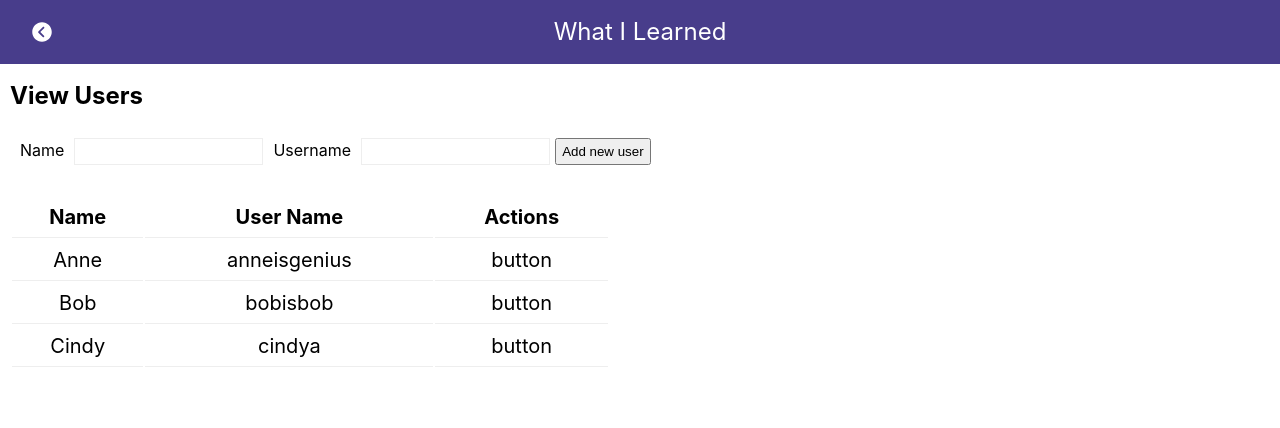
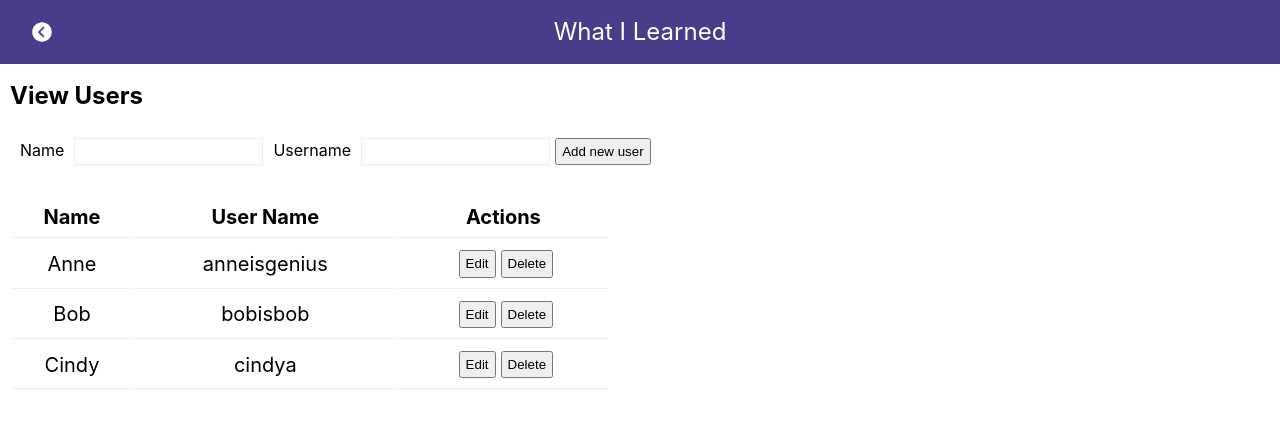
Before and after one commit to saebomp/todayilearned, a React (Create React App) app: page /todolist in a window 1280 px wide. Shown: the top 428 px of the page. Built offline with nearby package versions, Linux system fonts and the light colour scheme; the HTML template or start-up script is replaced by a standard one.

Commit message:
feat : add editUser

```diff
--- /dev/null
+++ b/src/components/Todo/EditUserForm.js
@@ -0,0 +1,62 @@
+import React, {useState, useEffect} from 'react';
+
+const styles = {
+  margin: {
+    marginTop:'30px',
+  },
+  label : {
+    margin:'0 10px'
+  },
+  input : {
+    border:'1px solid #eee',
+    padding:'5px'
+  },
+  btn : {
+    padding:'5px',
+    marginLeft:'5px'
+  }
+}
+
+const EditUserForm = (props) => {
+  const [user, setUser] = useState(props.currentUser)
+
+  const handleInputChange =(event)=> {
+    console.log(event);
+    const {name, value} = event.target;
+    setUser({...user, [name]:value})
+  }
+
+  const handleSubmit = (event) => {
+    console.log('handelsubmit', event);
+    event.preventDefault();
+    props.updateUser(user.id, user)
+  }
+
+  return (
+    <form
+      style={styles.margin}
+      onSubmit={handleSubmit}
+    >
+      <label style={styles.label}>Name</label>
+      <input
+        type="text"
+        name="name"
+        value={user.name}
+        style={styles.input}
+        onChange={handleInputChange}
+      />
+      <label style={styles.label}>Username</label>
+      <input
+        type="text"
+        name="username"
+        value={user.username}
+        style={styles.input}
+        onChange={handleInputChange}
+      />
+      <button style={styles.btn}>Update user</button>
+      <button style={styles.btn}>Cancel</button>
+    </form>
+  )
+  }
+
+export default EditUserForm
--- a/src/components/Todo/Todolist.js
+++ b/src/components/Todo/Todolist.js
@@ -1,6 +1,7 @@
 import React, {useState, useEffect} from 'react';
 import UserTable from './UserTable'
 import AddUserForm from './AddUserForm'
+import EditUserForm from './EditUserForm'
 
 const styles = {
   margin: {
@@ -18,7 +19,8 @@ const AddTodo = () => {
   ]
   const initialFormState = {id:null, name:'', username:''}
   const [users, setUsers] = useState(usersData)
-  const [currentUser, setCurretUser] = useState(initialFormState)
+  const [currentUser, setCurrentUser] = useState(initialFormState)
+  const [editing, setEditing] = useState(false)
 
   const addUser = (user) => {
     user.id = users.length + 1
@@ -27,14 +29,48 @@ const AddTodo = () => {
     //AddUserForm.js에서 props.addUser(user)로 addUser에 user를 보내줌.
   }
 
+  const deleteUser = (id) => {
+    setUsers(users.filter((user) => user.id !== id))
+  }
+
+  const updateUser = (id, updateUser) => {
+    setEditing(false)
+    console.log('updateUser', updateUser)
+    setUsers(users.map((user) =>(
+      user.id === id ? updateUser:user
+    )))
+  }
+
+  const editRow = (user) => {
+    setEditing(true)
+    setCurrentUser({id:user.id, name:user.name, username:user.username})
+  }
+
   return (
   <div style={styles.margin}>
+    {editing ? (
+    <div>
+      <h2>Edit Users</h2>
+      <EditUserForm
+        editing={editing}
+        setEditin={setEditing}
+        currentUser={currentUser}
+        updateUser={updateUser}
+      />
+    </div>
+    ) : (
+    <div>
       <h2>View Users</h2>
       <AddUserForm
         addUser={addUser}
         />
+    </div>
+    )
+  }
     <UserTable
       users={users}
+      deleteUser={deleteUser}
+      editRow={editRow}
     />
     {/* pass props (userdata) to UserTable */}
   </div>
--- a/src/components/Todo/UserTable.js
+++ b/src/components/Todo/UserTable.js
@@ -11,10 +11,14 @@ const styles = {
     borderBottom:'1px solid #eee',
     padding:'10px 0',
     lineHeight:1
+  },
+  btn : {
+    padding:'5px',
+    marginLeft:'5px'
   }
 }
 
-const UserTable = ({users}) => {
+const UserTable = ({users, deleteUser, editRow}) => {
   // (props)라고 쓰면 this.props.users 라고 써야함.
   return (
   <div>
@@ -31,7 +35,14 @@ const UserTable = ({users}) => {
           <tr key={user.id}>
             <td style={styles.td}>{user.name}</td>
             <td style={styles.td}>{user.username}</td>
-            <td style={styles.td}>button</td>
+            <td style={styles.td}>
+              <button style={styles.btn} onClick={() => editRow(user)}>
+                Edit
+              </button>
+              <button style={styles.btn} onClick={() => deleteUser(user.id)}>
+                Delete
+              </button>
+            </td>
           </tr>
         ))
         //map : iterate through user array
```
Lines whose indentation alone changed are shown as unchanged.
